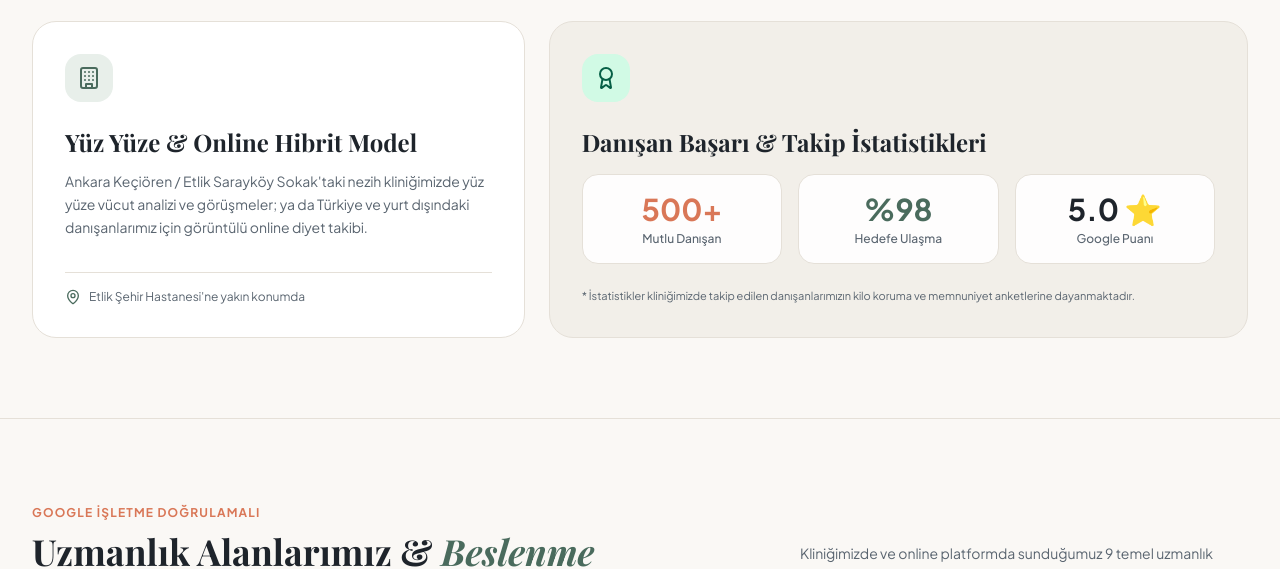
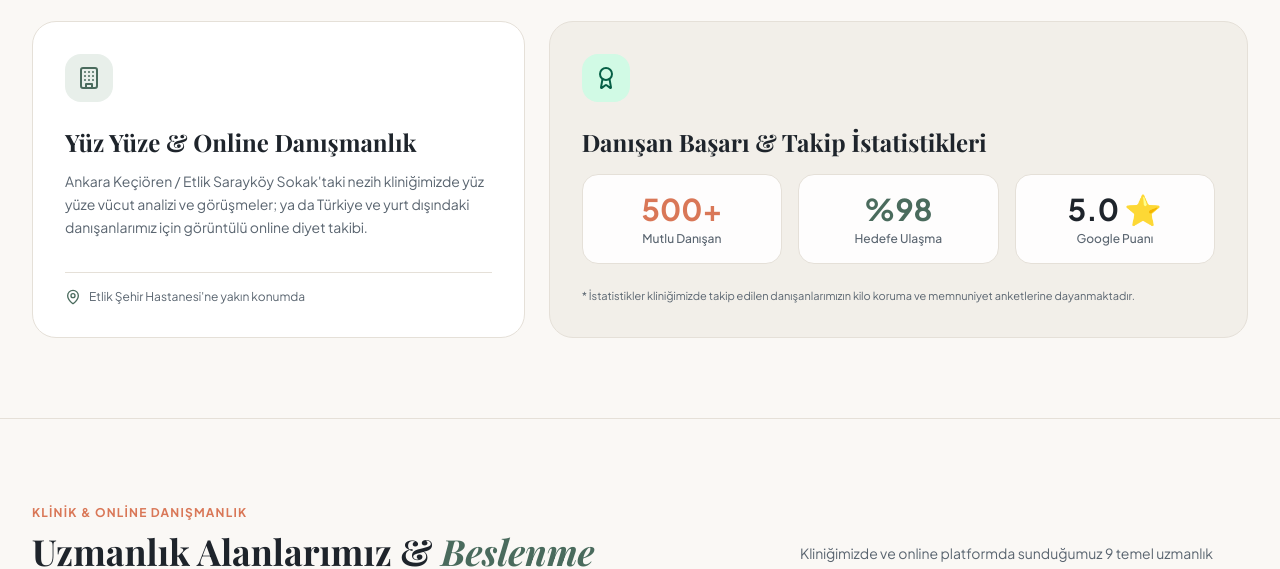
Before and after one commit to emnaydin95/diyetisyen-fatmanur-aydin, a Next.js app: page / in a window 1280 px wide. Shown: the part 1500-2069 px from the top of the page. Built offline with nearby package versions, Linux system fonts and the light colour scheme.

Commit message:
refactor(content): remove awkward 'Google işletme doğrulamalı' and 'hibrit' wordings

```diff
--- a/src/app/hizmetler/page.tsx
+++ b/src/app/hizmetler/page.tsx
@@ -59,7 +59,7 @@ export default function ServicesPage() {
             Beslenme & Diyet Hizmetleri
           </h1>
           <p className="text-mutedSlate text-sm sm:text-base mt-3 leading-relaxed">
-            Google Haritalar işletme profilimizde doğrulanmış tüm hizmetlerimiz; bilimsel temelli, kişiye özel ve sürdürülebilir yaşam odaklıdır.
+            Kliniğimizde ve online platformda sunduğumuz tüm danışmanlık hizmetlerimiz; bilimsel temelli, kişiye özel ve sürdürülebilir yaşam odaklıdır.
           </p>
         </div>
 
--- a/src/components/sections/BentoAbout.tsx
+++ b/src/components/sections/BentoAbout.tsx
@@ -72,14 +72,14 @@ export default function BentoAbout() {
             </div>
           </div>
 
-          {/* Box 3 (5 cols): Hibrit Model */}
+          {/* Box 3 (5 cols): Yüz Yüze ve Online */}
           <div className="lg:col-span-5 bg-white rounded-3xl p-8 border border-borderHairline hover:shadow-md transition-shadow flex flex-col justify-between">
             <div>
               <div className="w-12 h-12 rounded-2xl bg-sage-soft text-sage flex items-center justify-center mb-6">
                 <Building className="w-6 h-6" />
               </div>
               <h3 className="editorial-title text-2xl font-bold text-charcoal mb-3">
-                Yüz Yüze & Online Hibrit Model
+                Yüz Yüze & Online Danışmanlık
               </h3>
               <p className="text-mutedSlate text-sm leading-relaxed">
                 Ankara Keçiören / Etlik Sarayköy Sokak'taki nezih kliniğimizde yüz yüze vücut analizi ve görüşmeler; ya da Türkiye ve yurt dışındaki danışanlarımız için görüntülü online diyet takibi.
--- a/src/components/sections/Services.tsx
+++ b/src/components/sections/Services.tsx
@@ -61,7 +61,7 @@ export default function Services() {
         <div className="flex flex-col md:flex-row md:items-end justify-between mb-10 gap-6">
           <div>
             <span className="text-xs font-bold uppercase tracking-widest text-terracotta">
-              Google İşletme Doğrulamalı
+              Klinik & Online Danışmanlık
             </span>
             <h2 className="editorial-title text-3xl sm:text-4xl font-bold mt-2 text-charcoal">
               Uzmanlık Alanlarımız & <span className="text-sage italic">Beslenme Programları</span>
```
